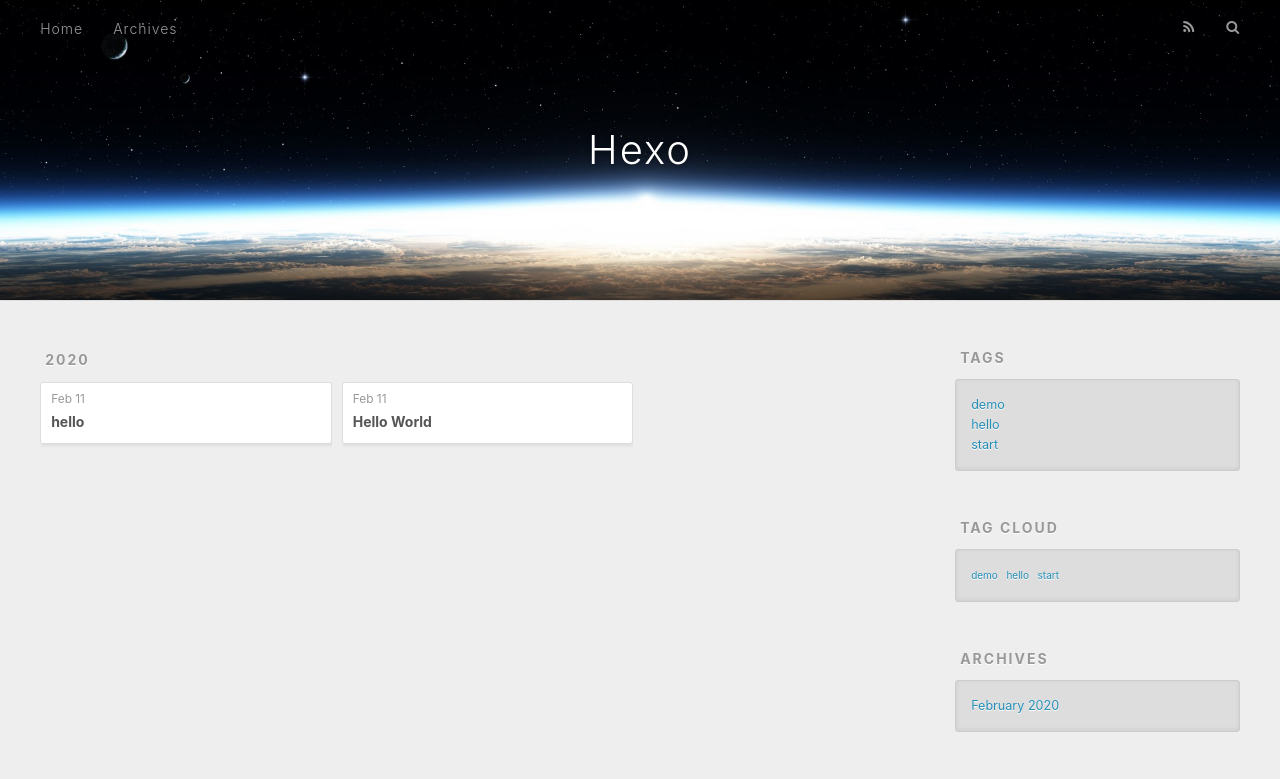
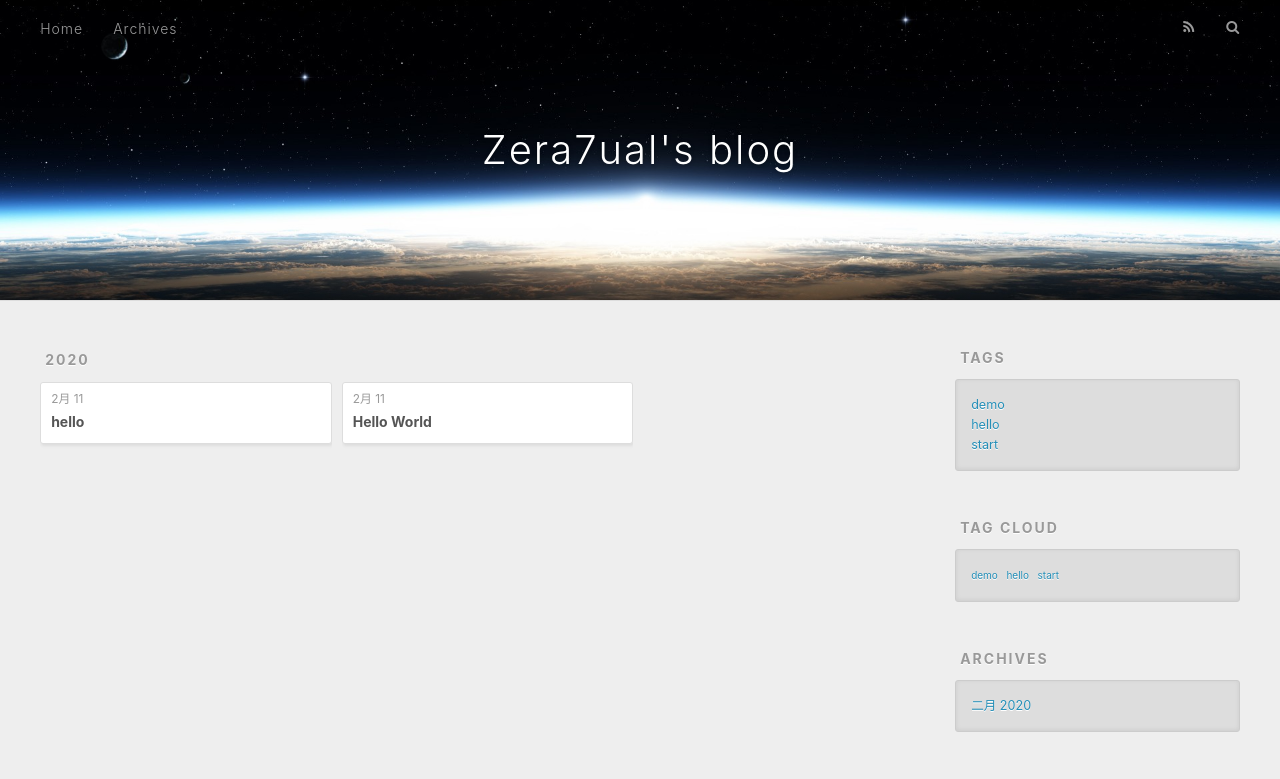
Before and after one commit to Zera7ual/Zera7ual.github.io, a plain HTML site: page archives/2020/02/index.html in a window 1280 px wide. Shown: the top 779 px of the page. Drawn offline with nearby package versions, Linux system fonts and the light colour scheme.

Commit message:
Site updated: 2020-02-11 18:05:26

```diff
--- a/archives/2020/02/index.html
+++ b/archives/2020/02/index.html
@@ -5,17 +5,17 @@
 
 
 
-  <title>Archives: 2020/2 | Hexo</title>
+  <title>Archives: 2020/2 | Zera7ual&#39;s blog</title>
   <meta name="viewport" content="width=device-width, initial-scale=1, maximum-scale=1">
   <meta property="og:type" content="website">
-<meta property="og:title" content="Hexo">
+<meta property="og:title" content="Zera7ual&#39;s blog">
 <meta property="og:url" content="http://yoursite.com/archives/2020/02/index.html">
-<meta property="og:site_name" content="Hexo">
-<meta property="og:locale" content="en_US">
+<meta property="og:site_name" content="Zera7ual&#39;s blog">
+<meta property="og:locale" content="zh_CN">
 <meta property="article:author" content="John Doe">
 <meta name="twitter:card" content="summary">
 
-    <link rel="alternate" href="/atom.xml" title="Hexo" type="application/atom+xml">
+    <link rel="alternate" href="/atom.xml" title="Zera7ual&#39;s blog" type="application/atom+xml">
 
 
     <link rel="icon" href="/favicon.png">
@@ -36,7 +36,7 @@
   <div id="header-outer" class="outer">
     <div id="header-title" class="inner">
       <h1 id="logo-wrap">
-        <a href="/" id="logo">Hexo</a>
+        <a href="/" id="logo">Zera7ual&#39;s blog</a>
       </h1>
 
     </div>
@@ -79,7 +79,7 @@
   <div class="archive-article-inner">
     <header class="archive-article-header">
       <a href="/2020/02/11/hello/" class="archive-article-date">
-  <time datetime="2020-02-11T08:53:24.000Z" itemprop="datePublished">Feb 11</time>
+  <time datetime="2020-02-11T08:53:24.000Z" itemprop="datePublished">2月 11</time>
 </a>
 
 
@@ -98,7 +98,7 @@
   <div class="archive-article-inner">
     <header class="archive-article-header">
       <a href="/2020/02/11/hello-world/" class="archive-article-date">
-  <time datetime="2020-02-11T08:23:28.619Z" itemprop="datePublished">Feb 11</time>
+  <time datetime="2020-02-11T08:23:28.619Z" itemprop="datePublished">2月 11</time>
 </a>
 
 
@@ -146,7 +146,7 @@
   <div class="widget-wrap">
     <h3 class="widget-title">Archives</h3>
     <div class="widget">
-      <ul class="archive-list"><li class="archive-list-item"><a class="archive-list-link" href="/archives/2020/02/">February 2020</a></li></ul>
+      <ul class="archive-list"><li class="archive-list-item"><a class="archive-list-link" href="/archives/2020/02/">二月 2020</a></li></ul>
     </div>
   </div>
 
```
Also changed, not shown: 2020/02/11/hello-world/index.html (+6 -6 lines), 2020/02/11/hello/index.html (+7 -7 lines), archives/2020/index.html (+9 -9 lines), archives/index.html (+9 -9 lines), index.html (+8 -8 lines), tags/demo/index.html (+8 -8 lines), tags/hello/index.html (+8 -8 lines), tags/start/index.html (+8 -8 lines).
